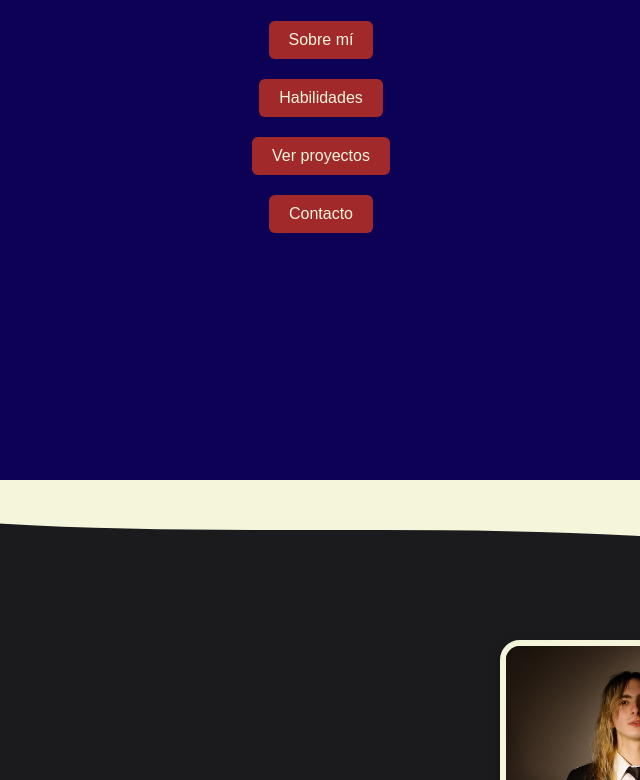
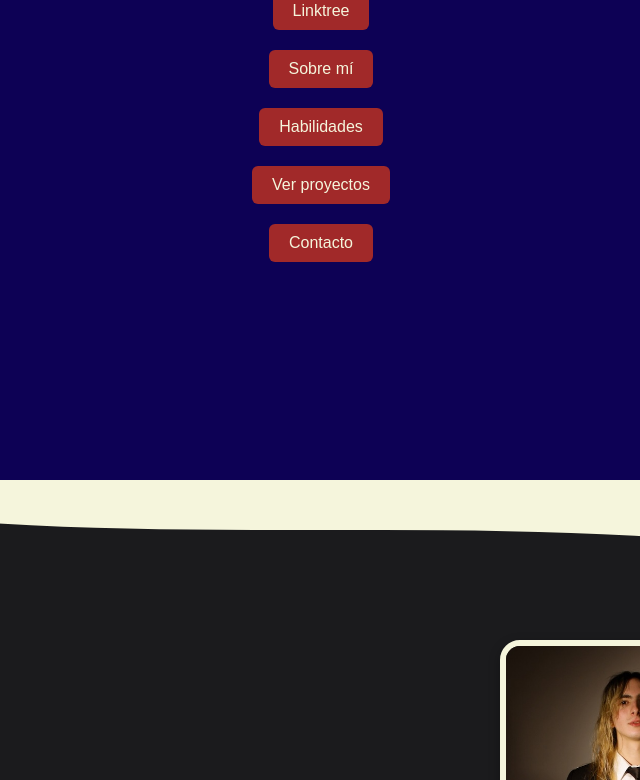
Before and after one commit to LucasGI/Portfolio, a plain HTML site: page index.html in a window 1280 px wide. Shown: the part 320-1100 px from the top of the page, without its empty margins (319-959 px from the left). Drawn offline with Linux system fonts and the light colour scheme; a script that the page names is missing.

Commit message:
Add files via upload

```diff
--- a/index.html
+++ b/index.html
@@ -13,6 +13,7 @@
     <h1>Hola, soy Luki</h1>
     <p>Desarrollador de Software</p>
     <!-- Botones para ir a proyectos y sobre mí -->
+     <a href="https://lucasgi.github.io/Linktree/">Linktree</a>
      <a href="#sobre-mi">Sobre mí</a>
      <a href="#habilidades">Habilidades</a>
     <a href="#proyectos">Ver proyectos</a>
@@ -159,6 +160,7 @@
   </div>
 
 
+
   <!-- Sección 5: Contacto  -->
  <!-- Contacto -->
 <section id="contacto" class="violeta detalle">
@@ -182,7 +184,9 @@
 
   <!-- Footer -->
   <footer class="violeta detalle">
+
     <p>&copy; 2025 Luki</p>
+
   </footer>
 
   <script src="script.js"></script>
```
